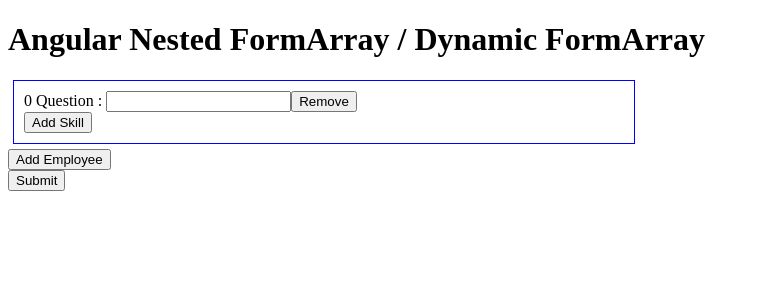
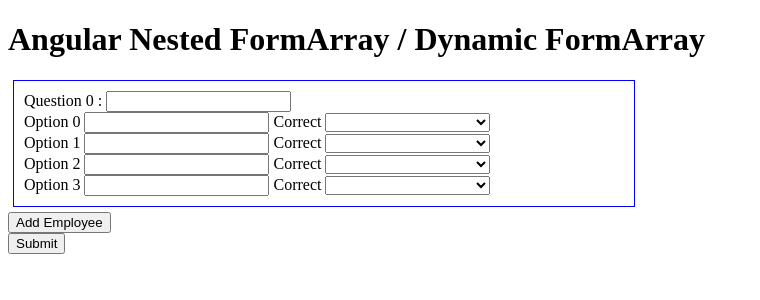
Before and after one commit to C0deGeek007/dynamicFormAngular, an Angular app: page / in a window 1280 px wide. Both pictures are taken after a click on the button "Add Employee". Shown: the top 300 px of the page, without its empty margins (0-760 px from the left). Built offline with nearby package versions, Linux system fonts and the light colour scheme.

Commit message:
dynamic form working

```diff
--- a/src/app/app.component.html
+++ b/src/app/app.component.html
@@ -7,30 +7,24 @@
         [formGroupName]="mcqIndex"
         style="border: 1px solid blue; padding: 10px; width: 600px; margin: 5px;"
       >
-        {{mcqIndex}} Question :
+        Question {{mcqIndex}} :
         <input type="text" formControlName="question" />
 
-        <button (click)="removeEmployee(mcqIndex)">Remove</button>
-
-        <div formArrayName="skills">
+        <div formArrayName="options">
           <div
-            *ngFor="let skill of employeeSkills(mcqIndex).controls; let skillIndex=index"
+            *ngFor="let option of questionOptions(mcqIndex).controls; let optionIndex=index"
           >
-            <div [formGroupName]="skillIndex">
-              {{skillIndex}} Skill :
-              <input type="text" formControlName="skill" />
-              Exp:
-              <input type="text" formControlName="exp" />
-
-              <button (click)="removeEmployeeSkill(mcqIndex,skillIndex)">
-                Remove
-              </button>
+            <div [formGroupName]="optionIndex">
+              Option {{optionIndex}}
+              <input type="text" formControlName="option" />
+              Correct
+              <select formControlName="iscorrect">
+                <option value="true">Mark option as Correct</option>
+                <option value="false">Mark option as Incorrect</option>
+              </select>
             </div>
           </div>
         </div>
-        <button type="button" (click)="addEmployeeSkill(mcqIndex)">
-          Add Skill
-        </button>
       </div>
     </div>
     <button type="button" (click)="addEmployee()">Add Employee</button>
--- a/src/app/app.component.ts
+++ b/src/app/app.component.ts
@@ -24,7 +24,24 @@ export class AppComponent {
   newQuestion(): FormGroup {
     return this.fb.group({
       question:'',
-      skills: this.fb.array([])
+      options: this.fb.array([
+        this.fb.group({
+          option: '',
+          iscorrect: ''
+        }),
+        this.fb.group({
+          option: '',
+          iscorrect: ''
+        }),
+        this.fb.group({
+          option: '',
+          iscorrect: ''
+        }),
+        this.fb.group({
+          option: '',
+          iscorrect: ''
+        }),
+      ])
     });
   }
 
@@ -36,25 +53,25 @@ export class AppComponent {
   //   this.mcqs().removeAt(empIndex);
   // }
 
-  employeeSkills(empIndex: number): FormArray {
+  questionOptions(mcqIndex: number): FormArray {
     return this.mcqs()
-      .at(empIndex)
-      .get('skills') as FormArray;
+      .at(mcqIndex)
+      .get('options') as FormArray;
   }
 
-  newSkill(): FormGroup {
-    return this.fb.group({
-      skill: '',
-      exp: ''
-    });
-  }
+  // newSkill(): FormGroup {
+  //   return this.fb.group({
+  //     skill: '',
+  //     exp: ''
+  //   });
+  // }
 
-  addEmployeeSkill(empIndex: number) {
-    this.employeeSkills(empIndex).push(this.newSkill());
-  }
+  // addEmployeeSkill(mcqIndex: number) {
+  //   this.questionOptions(mcqIndex).push(this.newSkill());
+  // }
 
-  removeEmployeeSkill(empIndex: number, skillIndex: number) {
-    this.employeeSkills(empIndex).removeAt(skillIndex);
+  removeEmployeeSkill(mcqIndex: number, skillIndex: number) {
+    this.questionOptions(mcqIndex).removeAt(skillIndex);
   }
 
   onSubmit() {
```
